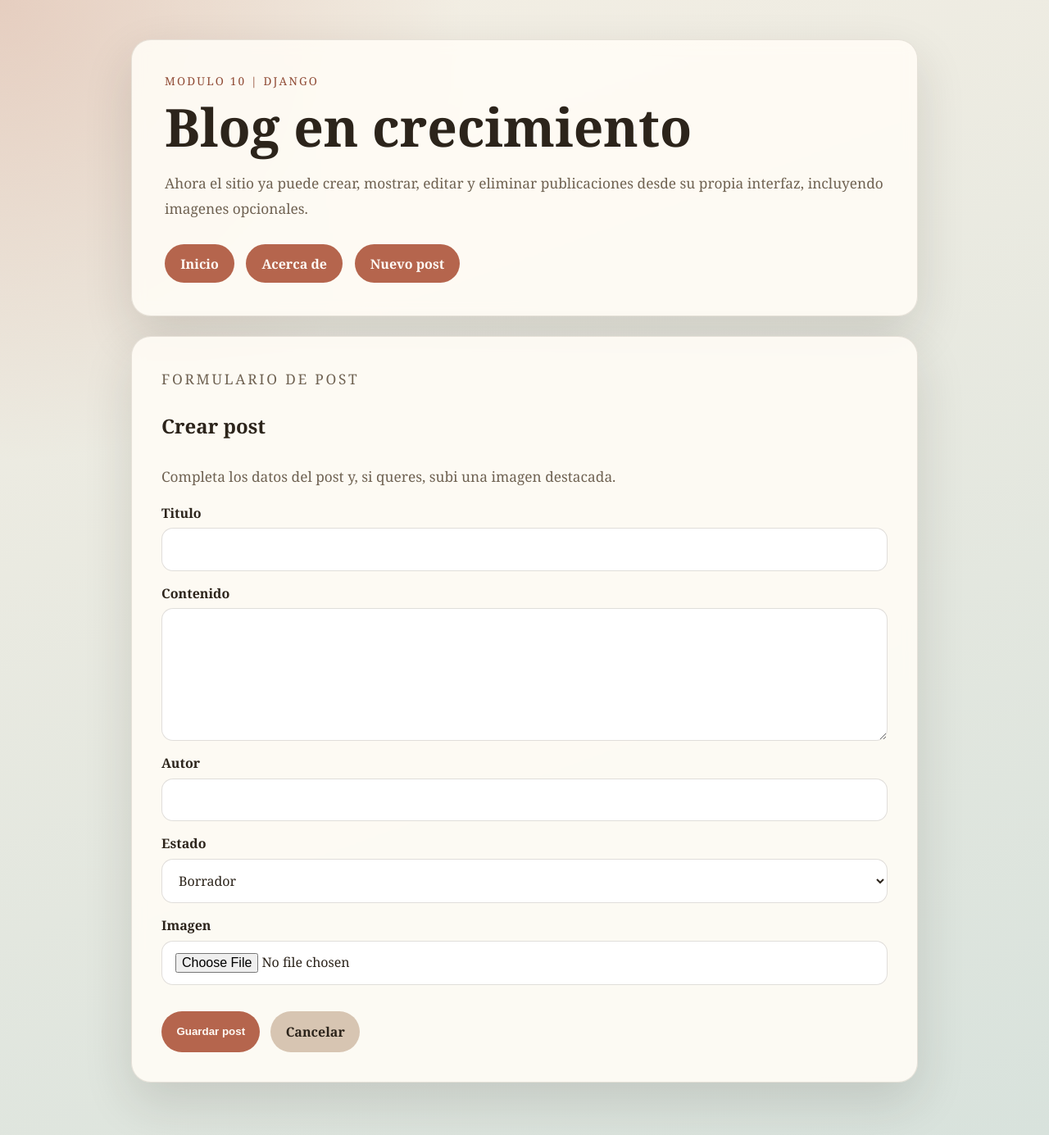
After one commit to cdbiancotti/django-step-by-step, a Django app: page /posts/nuevo/ in a window 1280 px wide. The commit adds this page. Shown: the whole page at 82% size. Run offline with Django 5.2, Linux system fonts and the light colour scheme.

Commit message:
Checkpoint: CRUD de posts con imagenes

```diff
--- a/blog_project/settings.py
+++ b/blog_project/settings.py
@@ -116,3 +116,6 @@ USE_TZ = True
 # https://docs.djangoproject.com/en/6.0/howto/static-files/
 
 STATIC_URL = 'static/'
+
+MEDIA_URL = "/media/"
+MEDIA_ROOT = BASE_DIR / "media"
--- a/blog_project/urls.py
+++ b/blog_project/urls.py
@@ -14,6 +14,8 @@ Including another URLconf
     1. Import the include() function: from django.urls import include, path
     2. Add a URL to urlpatterns:  path('blog/', include('blog.urls'))
 """
+from django.conf import settings
+from django.conf.urls.static import static
 from django.contrib import admin
 from django.urls import include, path
 
@@ -21,3 +23,6 @@ urlpatterns = [
     path("", include("posts.urls")),
     path('admin/', admin.site.urls),
 ]
+
+if settings.DEBUG:
+    urlpatterns += static(settings.MEDIA_URL, document_root=settings.MEDIA_ROOT)
--- a/posts/admin.py
+++ b/posts/admin.py
@@ -5,6 +5,10 @@ from .models import Post
 
 @admin.register(Post)
 class PostAdmin(admin.ModelAdmin):
-    list_display = ("titulo", "autor", "estado", "fecha_creacion")
+    list_display = ("titulo", "autor", "estado", "fecha_creacion", "tiene_imagen")
     list_filter = ("estado", "fecha_creacion")
     search_fields = ("titulo", "autor", "contenido")
+
+    @admin.display(boolean=True, description="Imagen")
+    def tiene_imagen(self, obj):
+        return bool(obj.imagen)
--- /dev/null
+++ b/posts/forms.py
@@ -0,0 +1,16 @@
+from django import forms
+
+from .models import Post
+
+
+class PostForm(forms.ModelForm):
+    class Meta:
+        model = Post
+        fields = ["titulo", "contenido", "autor", "estado", "imagen"]
+        widgets = {
+            "titulo": forms.TextInput(attrs={"class": "form-control"}),
+            "contenido": forms.Textarea(attrs={"class": "form-control", "rows": 6}),
+            "autor": forms.TextInput(attrs={"class": "form-control"}),
+            "estado": forms.Select(attrs={"class": "form-control"}),
+            "imagen": forms.ClearableFileInput(attrs={"class": "form-control"}),
+        }
--- a/posts/models.py
+++ b/posts/models.py
@@ -11,6 +11,7 @@ class Post(models.Model):
     contenido = models.TextField()
     autor = models.CharField(max_length=120)
     fecha_creacion = models.DateTimeField(auto_now_add=True)
+    imagen = models.ImageField(upload_to="posts/", null=True, blank=True)
     estado = models.CharField(
         max_length=20,
         choices=Estado.choices,
--- a/posts/static/posts/css/estilos.css
+++ b/posts/static/posts/css/estilos.css
@@ -134,6 +134,114 @@ h2 {
     font-style: italic;
 }
 
+.post-image,
+.detail-image {
+    width: 100%;
+    border-radius: 16px;
+    object-fit: cover;
+    border: 1px solid rgba(86, 73, 55, 0.1);
+}
+
+.post-image {
+    aspect-ratio: 16 / 9;
+    margin-bottom: 1rem;
+}
+
+.detail-image {
+    max-height: 420px;
+}
+
+.post-actions {
+    display: flex;
+    gap: 0.8rem;
+    flex-wrap: wrap;
+    margin-top: 1rem;
+}
+
+.action-link,
+.action-button {
+    display: inline-flex;
+    align-items: center;
+    justify-content: center;
+    padding: 0.85rem 1.15rem;
+    border-radius: 999px;
+    border: none;
+    background: var(--accent);
+    color: #fffaf5;
+    text-decoration: none;
+    font-weight: 700;
+    cursor: pointer;
+    transition: transform 180ms ease, background-color 180ms ease;
+}
+
+.action-link:hover,
+.action-button:hover {
+    transform: translateY(-2px);
+    background: var(--accent-dark);
+}
+
+.secondary-link {
+    background: #d7c5b2;
+    color: var(--text);
+}
+
+.secondary-link:hover {
+    background: #c3af99;
+}
+
+.danger-link,
+.danger-button {
+    background: #a94438;
+}
+
+.danger-link:hover,
+.danger-button:hover {
+    background: #8d352b;
+}
+
+.post-form-card {
+    display: grid;
+    gap: 1rem;
+}
+
+.form-field {
+    display: grid;
+    gap: 0.45rem;
+}
+
+.form-field label {
+    font-weight: 700;
+}
+
+.form-control {
+    width: 100%;
+    padding: 0.9rem 1rem;
+    border-radius: 14px;
+    border: 1px solid rgba(86, 73, 55, 0.18);
+    background: rgba(255, 255, 255, 0.92);
+    color: var(--text);
+    font: inherit;
+}
+
+textarea.form-control {
+    resize: vertical;
+}
+
+.help-text {
+    color: var(--muted);
+}
+
+.error-text {
+    margin: 0;
+    color: #8d352b;
+    font-weight: 700;
+}
+
+.form-preview {
+    display: grid;
+    gap: 0.75rem;
+}
+
 @media (max-width: 640px) {
     .page-shell {
         width: min(100% - 1rem, 960px);
@@ -154,4 +262,13 @@ h2 {
         justify-content: center;
         width: 100%;
     }
+
+    .post-actions {
+        flex-direction: column;
+    }
+
+    .action-link,
+    .action-button {
+        width: 100%;
+    }
 }
--- a/posts/templates/posts/base.html
+++ b/posts/templates/posts/base.html
@@ -10,15 +10,16 @@
 <body>
     <div class="page-shell">
         <header class="hero">
-            <p class="eyebrow">Modulo 8 · Django</p>
-            <h1 class="brand">Blog en construccion</h1>
+            <p class="eyebrow">Modulo 10 | Django</p>
+            <h1 class="brand">Blog en crecimiento</h1>
             <p class="hero-copy">
-                Una primera version visual del proyecto para practicar rutas, views,
-                templates y archivos estaticos.
+                Ahora el sitio ya puede crear, mostrar, editar y eliminar publicaciones
+                desde su propia interfaz, incluyendo imagenes opcionales.
             </p>
             <nav class="site-nav">
                 <a href="{% url 'posts:inicio' %}">Inicio</a>
                 <a href="{% url 'posts:acerca' %}">Acerca de</a>
+                <a href="{% url 'posts:crear' %}">Nuevo post</a>
             </nav>
         </header>
 
--- /dev/null
+++ b/posts/templates/posts/post_form.html
@@ -0,0 +1,39 @@
+{% extends 'posts/base.html' %}
+
+{% block title %}{{ page_title }} | Blog Django{% endblock %}
+
+{% block content %}
+<section class="stack">
+    <p class="section-label">Formulario de post</p>
+    <h2>{{ page_title }}</h2>
+    <p>Completa los datos del post y, si queres, subi una imagen destacada.</p>
+</section>
+
+<form method="post" enctype="multipart/form-data" class="post-form-card">
+    {% csrf_token %}
+    {% for field in form %}
+    <div class="form-field">
+        <label for="{{ field.id_for_label }}">{{ field.label }}</label>
+        {{ field }}
+        {% if field.help_text %}
+        <small class="help-text">{{ field.help_text }}</small>
+        {% endif %}
+        {% for error in field.errors %}
+        <p class="error-text">{{ error }}</p>
+        {% endfor %}
+    </div>
+    {% endfor %}
+
+    {% if post and post.imagen %}
+    <div class="form-preview">
+        <p class="section-label">Imagen actual</p>
+        <img class="detail-image" src="{{ post.imagen.url }}" alt="Imagen actual de {{ post.titulo }}">
+    </div>
+    {% endif %}
+
+    <div class="post-actions">
+        <button class="action-button" type="submit">{{ submit_label }}</button>
+        <a class="action-link secondary-link" href="{% url 'posts:inicio' %}">Cancelar</a>
+    </div>
+</form>
+{% endblock %}
--- a/posts/urls.py
+++ b/posts/urls.py
@@ -7,4 +7,8 @@ app_name = "posts"
 urlpatterns = [
     path("", views.inicio, name="inicio"),
     path("acerca/", views.acerca, name="acerca"),
+    path("posts/nuevo/", views.post_crear, name="crear"),
+    path("posts/<int:pk>/", views.post_detalle, name="detalle"),
+    path("posts/<int:pk>/editar/", views.post_editar, name="editar"),
+    path("posts/<int:pk>/eliminar/", views.post_eliminar, name="eliminar"),
 ]
--- a/posts/views.py
+++ b/posts/views.py
@@ -1,5 +1,6 @@
-from django.shortcuts import render
+from django.shortcuts import get_object_or_404, redirect, render
 
+from .forms import PostForm
 from .models import Post
 
 
@@ -10,3 +11,57 @@ def inicio(request):
 
 def acerca(request):
     return render(request, "posts/acerca.html")
+
+
+def post_detalle(request, pk):
+    post = get_object_or_404(Post, pk=pk)
+    return render(request, "posts/post_detalle.html", {"post": post})
+
+
+def post_crear(request):
+    if request.method == "POST":
+        form = PostForm(request.POST, request.FILES)
+        if form.is_valid():
+            post = form.save()
+            return redirect("posts:detalle", pk=post.pk)
+    else:
+        form = PostForm()
+
+    return render(
+        request,
+        "posts/post_form.html",
+        {"form": form, "page_title": "Crear post", "submit_label": "Guardar post"},
+    )
+
+
+def post_editar(request, pk):
+    post = get_object_or_404(Post, pk=pk)
+
+    if request.method == "POST":
+        form = PostForm(request.POST, request.FILES, instance=post)
+        if form.is_valid():
+            post = form.save()
+            return redirect("posts:detalle", pk=post.pk)
+    else:
+        form = PostForm(instance=post)
+
+    return render(
+        request,
+        "posts/post_form.html",
+        {
+            "form": form,
+            "post": post,
+            "page_title": "Editar post",
+            "submit_label": "Actualizar post",
+        },
+    )
+
+
+def post_eliminar(request, pk):
+    post = get_object_or_404(Post, pk=pk)
+
+    if request.method == "POST":
+        post.delete()
+        return redirect("posts:inicio")
+
+    return render(request, "posts/post_confirm_delete.html", {"post": post})
--- a/requirements.txt
+++ b/requirements.txt
@@ -1,4 +1,5 @@
 asgiref==3.11.1
 Django==6.0.6
+pillow==12.2.0
 sqlparse==0.5.5
 tzdata==2026.2
```
Also changed, not shown: posts/templates/posts/inicio.html (+11 -2 lines), posts/templates/posts/post_confirm_delete.html (added, +22 -0 lines), posts/templates/posts/post_detalle.html (added, +27 -0 lines), README.md, posts/migrations/0002_post_imagen.py (added), 1 other file.
